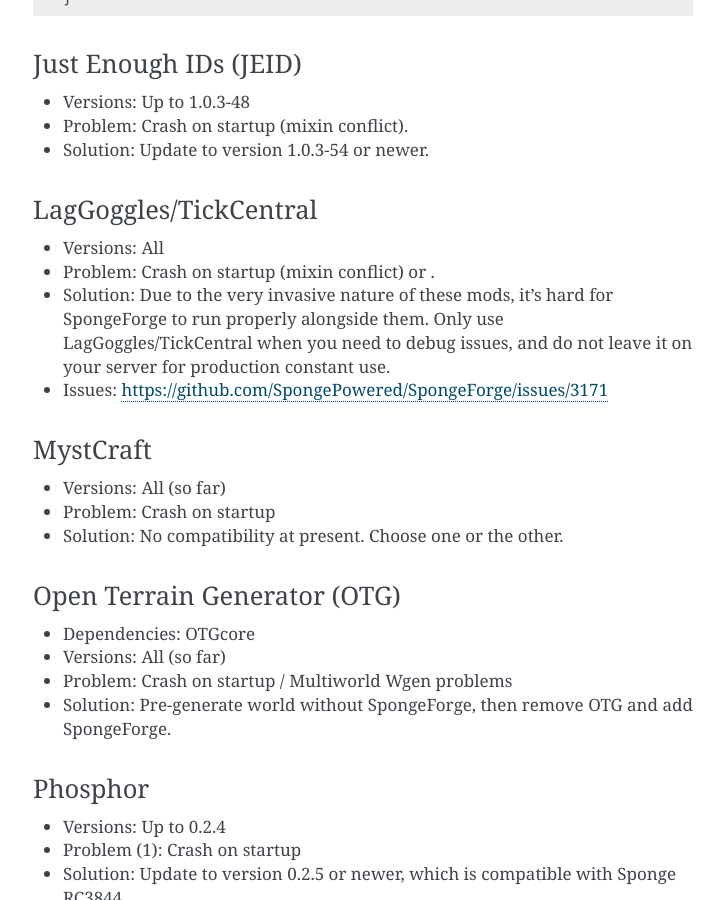
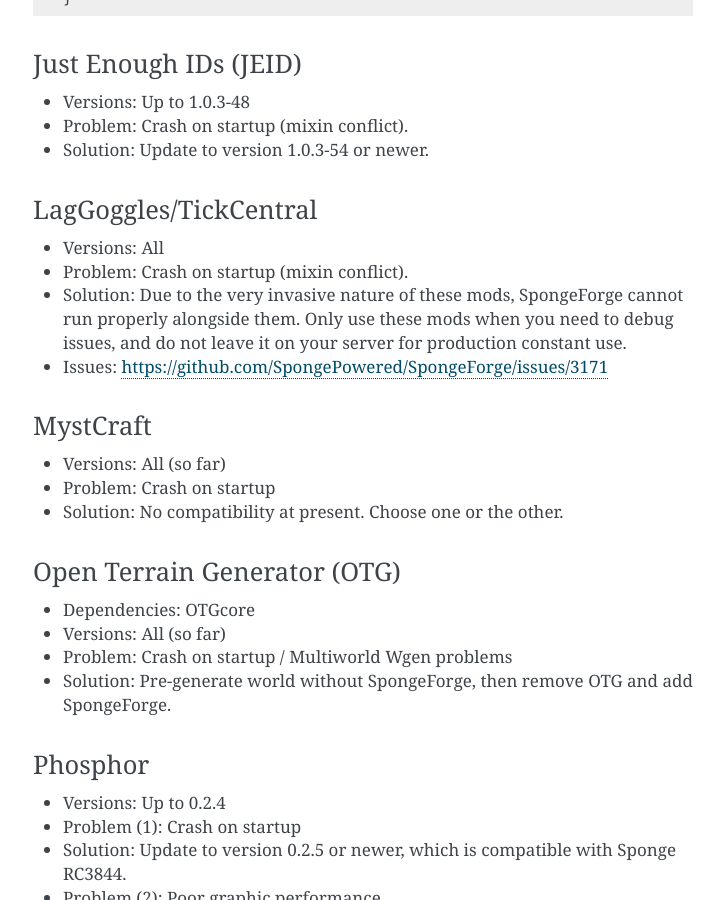
Before and after one commit to SpongePowered/SpongeDocs, a Sphinx documentation site: the page built from source/server/spongineer/incompatible.rst, in a window 1280 px wide and 900 px high, scrolled down 1923 px. Shown: the whole window, without its empty margins (387-1111 px from the left). Built offline with Sphinx 7.4.7, drawn with Linux system fonts in a browser that asks for light colours; pages that are not in the unit, such as notebooks, are missing from menus.

Commit message:
Fix grammar

```diff
--- a/source/server/spongineer/incompatible.rst
+++ b/source/server/spongineer/incompatible.rst
@@ -85,10 +85,11 @@
 - Solution: Update to version 1.0.3-54 or newer.
 
 LagGoggles/TickCentral
-~~~~~~~~~~
+~~~~~~~~~~~~~~~~~~~~~~
 - Versions: All
-- Problem: Crash on startup (mixin conflict) or .
-- Solution: Due to the very invasive nature of these mods, it's hard for SpongeForge to run properly alongside them. Only use LagGoggles/TickCentral when you need to debug issues, and do not leave it on your server for production constant use.
+- Problem: Crash on startup (mixin conflict).
+- Solution: Due to the very invasive nature of these mods, SpongeForge cannot run properly alongside them.
+  Only use these mods when you need to debug issues, and do not leave it on your server for production constant use.
 - Issues: https://github.com/SpongePowered/SpongeForge/issues/3171
 
 MystCraft
```
